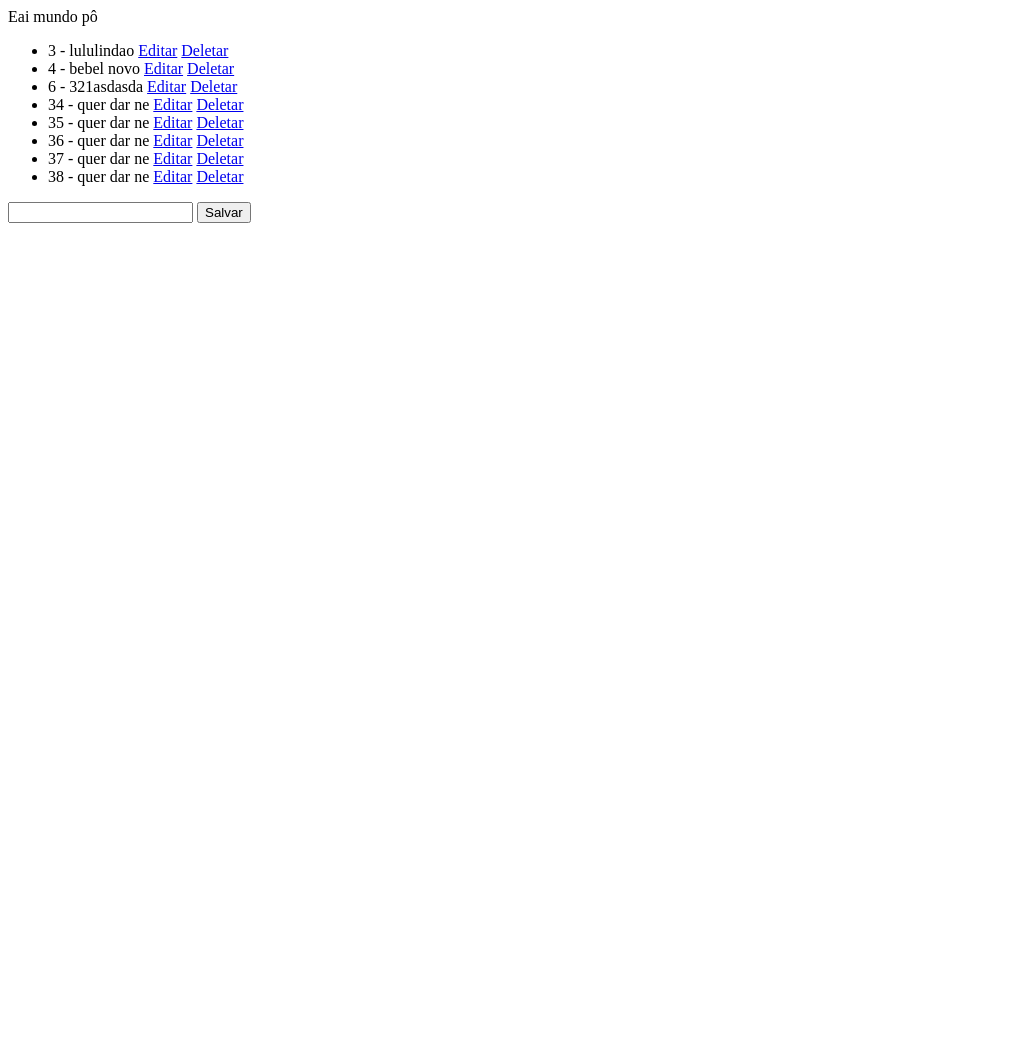
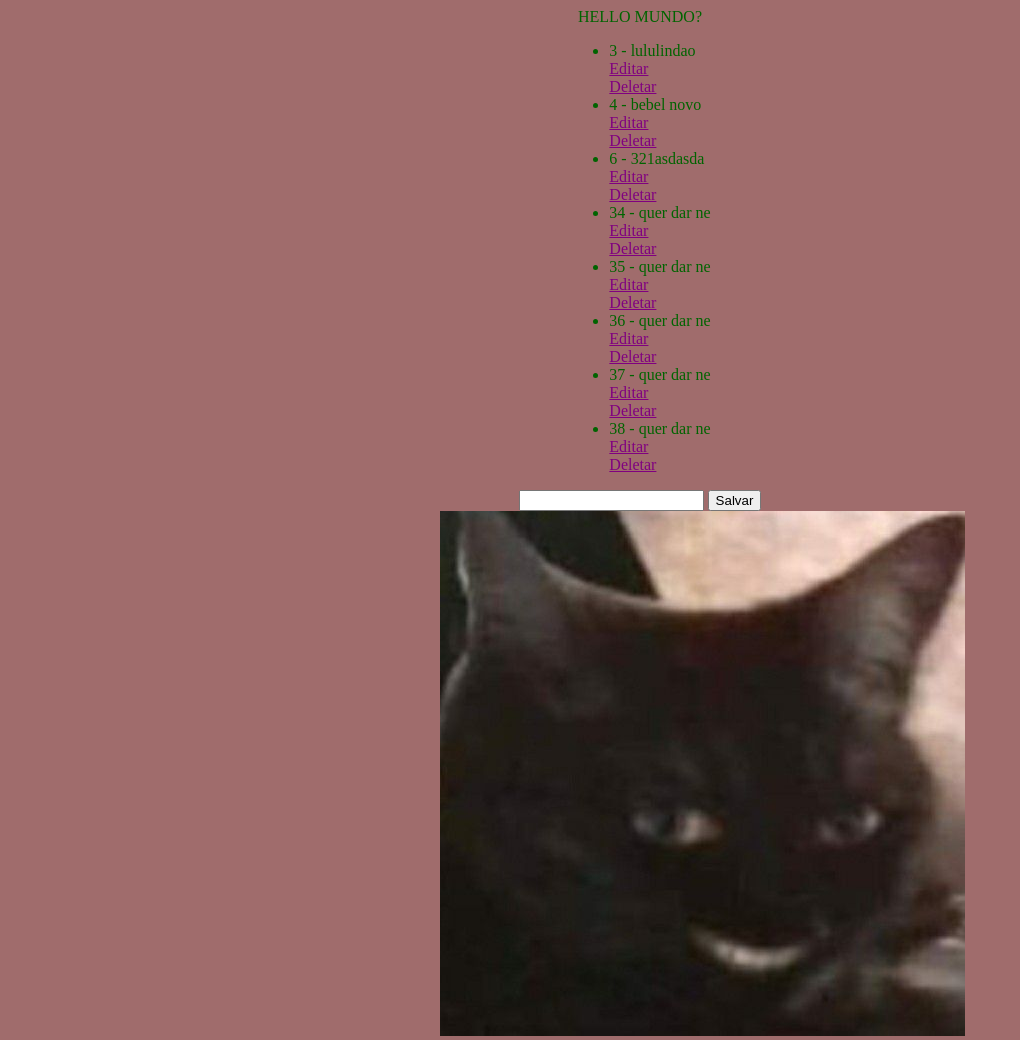
Before and after one commit to luizssoares/crudjango_crumesmo, a Django app: page /nsei/ in a window 1280 px wide. Shown: the whole page, without its empty margins (0-1020 px from the left). Before the commit the page ends 223 px from the top, so only its background shows below. Run offline with Django 4.2, Linux system fonts and the light colour scheme; data comes from the database, SQL or seed files in the repository; both versions use the stored data as it was after the commit.

Commit message:
Criando as pastas Static e Images, como também modificando os settings e o index

```diff
--- a/app/settings.py
+++ b/app/settings.py
@@ -11,6 +11,7 @@ https://docs.djangoproject.com/en/4.1/ref/settings/
 """
 
 from pathlib import Path
+import os
 
 # Build paths inside the project like this: BASE_DIR / 'subdir'.
 BASE_DIR = Path(__file__).resolve().parent.parent
@@ -26,6 +27,10 @@ SECRET_KEY = 'django-insecure-n1khd%%0p=+$%wdf&fi&f7#8e-4%(6)q)ua#g$beoiba@-@jc)
 DEBUG = True
 
 ALLOWED_HOSTS = []
+
+STATICFILES_DIRS = [
+    os.path.join(BASE_DIR, 'static'),
+]
 
 
 # Application definition
--- /dev/null
+++ b/nsei/static/css/style.css
@@ -0,0 +1,25 @@
+ body {
+    background-color: rgb(160, 108, 108);
+    display: flex;
+    flex-direction: column;
+    align-items: center;
+    justify-content: center;
+    overflow: scroll;
+    color: darkgreen;
+}
+
+button:hover {
+    background-color: lightslategray;
+}
+
+a {
+    color: purple;
+    text-align: var();
+    display: block;
+  }
+
+div {
+    background-image: url(images/catblack.jpg);
+    height: 300px;
+    width: 400px;
+}
--- a/nsei/templates/index.html
+++ b/nsei/templates/index.html
@@ -4,11 +4,13 @@
     <meta charset="UTF-8">
     <meta http-equiv="X-UA-Compatible" content="IE=edge">
     <meta name="viewport" content="width=, initial-scale=1.0">
-    <title>Document</title>
+    <link rel="stylesheet" href="style.css">
+    <title>Crudzinho do Luiz</title>
+    {% load static %}
+    <link rel="stylesheet" href="{% static 'css/style.css' %}">
 </head>
 <body>
-    Eai mundo pô
-
+    HELLO MUNDO?
     <ul>
         {% for pessoa in pessoas %}
             <li> {{ pessoa.id }} - {{ pessoa.nome }}
@@ -24,6 +26,8 @@
         <button type="submit">Salvar</button>
     </form>
 
-
+    <div>
+        <img src="images/catblack.jpg" alt="Gato preto sorrindo">
+    </div>
 </body>
 </html>
```
Also changed, not shown: db.sqlite3, nsei/images/catblack.jpg (added).
